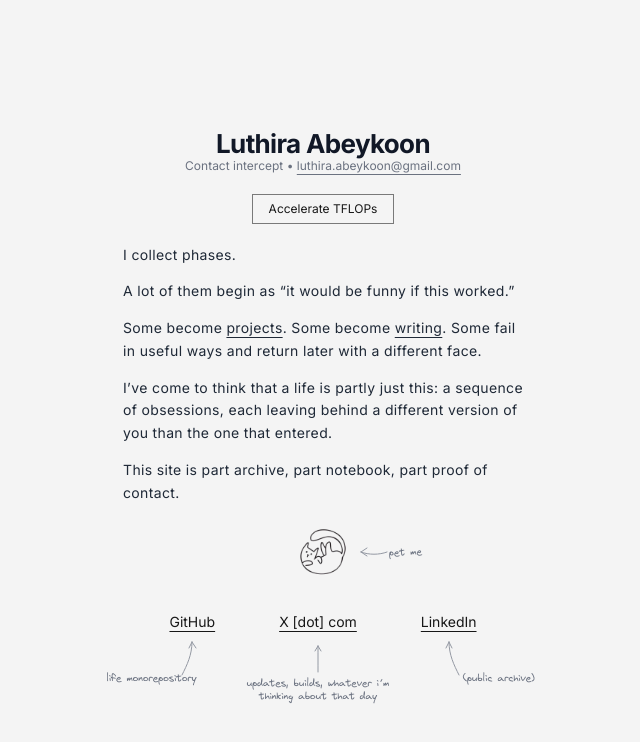
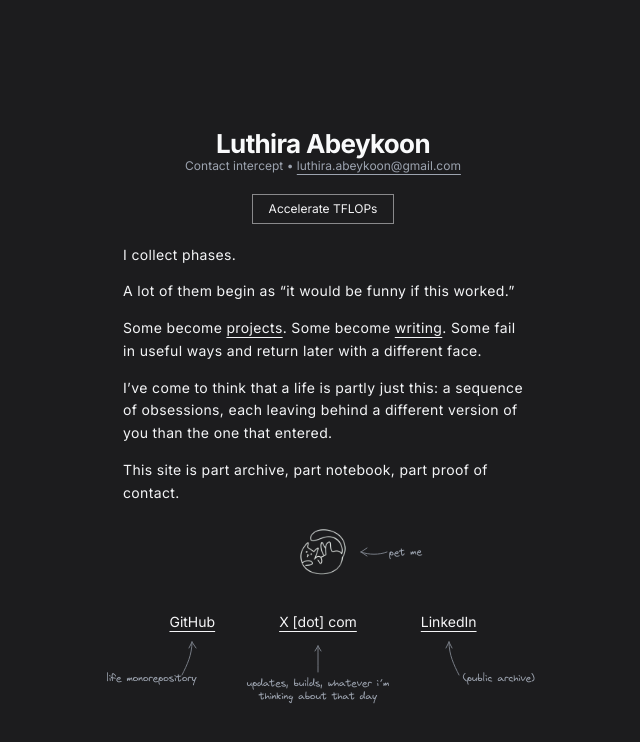
Before and after one commit to Luthiraa/v2, a Next.js app: page / in a window 1280 px wide. Shown: the top 742 px of the page, without its empty margins (317-957 px from the left). Built offline with nearby package versions, Linux system fonts and the light colour scheme.

Commit message:
charcoal theme

```diff
--- a/app/globals.css
+++ b/app/globals.css
@@ -11,8 +11,8 @@
 }
 
 :root {
-  --background: #f4f4f4;
-  --foreground: #171717;
+  --background: #1c1c1e;
+  --foreground: #f5f5f7;
   --font-virgil: 'Virgil', sans-serif;
 }
 
--- a/app/page.tsx
+++ b/app/page.tsx
@@ -77,7 +77,7 @@ export default function Home() {
                         alt="Cat"
                         width={64}
                         height={64}
-                        className="absolute inset-0 w-full h-full object-contain opacity-100 group-hover:opacity-0 transition-opacity duration-200"
+                        className="absolute inset-0 w-full h-full object-contain opacity-100 group-hover:opacity-0 transition-opacity duration-200 invert"
                     />
                     {/* Animated GIF */}
                     <Image
@@ -85,7 +85,7 @@ export default function Home() {
                         alt="Cat Animated"
                         width={64}
                         height={64}
-                        className="absolute inset-0 w-full h-full object-contain opacity-0 group-hover:opacity-100 transition-opacity duration-200"
+                        className="absolute inset-0 w-full h-full object-contain opacity-0 group-hover:opacity-100 transition-opacity duration-200 invert"
                         unoptimized
                     />
                     {/* Pet me arrow - positioned absolutely relative to the cat container */}
--- a/tailwind.config.ts
+++ b/tailwind.config.ts
@@ -13,6 +13,20 @@ const config: Config = {
             colors: {
                 background: "var(--background)",
                 foreground: "var(--foreground)",
+                white: "#2c2c2e",   // Macbook charcoal alternative for cards/hovers
+                black: "#f5f5f7",   // Light text
+                gray: {
+                    50: '#111827',
+                    100: '#1f2937',
+                    200: '#374151',
+                    300: '#4b5563',
+                    400: '#6b7280',
+                    500: '#9ca3af',
+                    600: '#d1d5db',
+                    700: '#e5e7eb',
+                    800: '#f3f4f6',
+                    900: '#f9fafb',
+               }
             },
         },
     },
```
Also changed, not shown: 1 other file (tests, documents, lock files or other folders).
